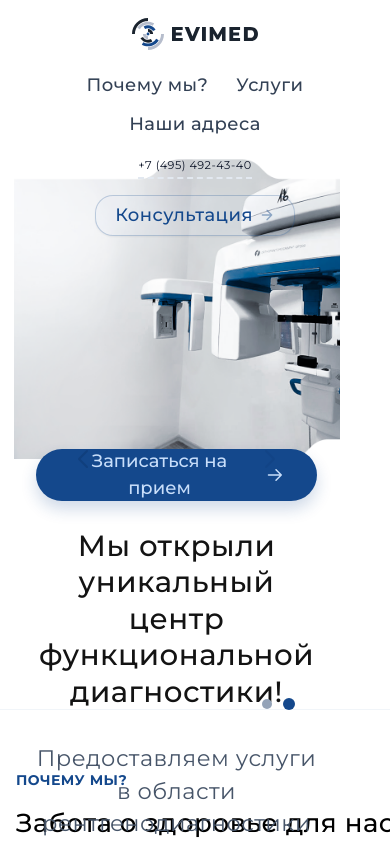
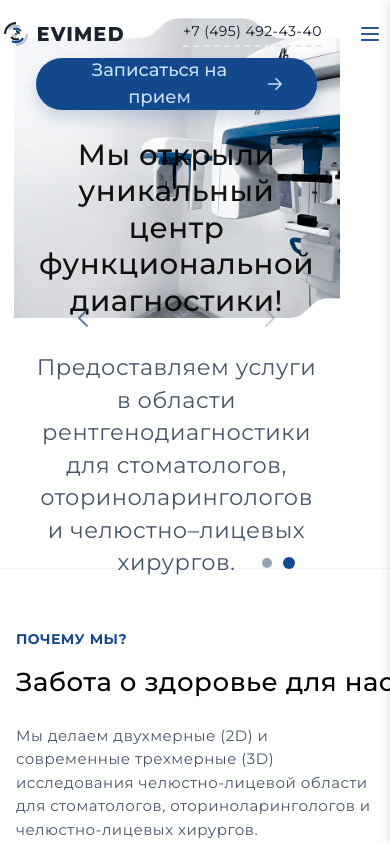
Before and after one commit to SaiyanSerguchev/evimed, a React app: page / in a window 390 px wide. Shown: the top 844 px of the page. Built offline with nearby package versions, Linux system fonts and the light colour scheme.

Commit message:
mobile header

```diff
--- a/src/components/HeaderSection.css
+++ b/src/components/HeaderSection.css
@@ -376,20 +376,255 @@
   }
 }
 
-@media (max-width: 480px) {
+/* Mobile Menu Button */
+.mobile-menu-button {
+  display: none;
+  background: none;
+  border: none;
+  padding: 8px;
+  margin-left: 12px;
+  cursor: pointer;
+  z-index: 1001;
+}
+
+.mobile-menu-button img {
+  display: block;
+  width: 24px;
+  height: 24px;
+}
+
+/* Mobile Menu Overlay */
+.mobile-menu-overlay {
+  display: none;
+  position: fixed;
+  top: 0;
+  left: 0;
+  right: 0;
+  bottom: 0;
+  background: rgba(0, 0, 0, 0.5);
+  z-index: 999;
+  opacity: 0;
+  transition: opacity 0.3s ease;
+  pointer-events: none;
+}
+
+.mobile-menu-overlay.active {
+  opacity: 1;
+  pointer-events: auto;
+}
+
+/* Mobile Menu */
+.mobile-menu {
+  position: fixed;
+  top: 0;
+  right: -100%;
+  width: 320px;
+  max-width: 100%;
+  height: 100vh;
+  background: #fff;
+  z-index: 1000;
+  transition: right 0.3s ease;
+  display: flex;
+  flex-direction: column;
+  box-shadow: -2px 0 10px rgba(0, 0, 0, 0.1);
+  overflow-y: auto;
+}
+
+.mobile-menu.active {
+  right: 0;
+}
+
+.mobile-menu-header {
+  display: flex;
+  justify-content: space-between;
+  align-items: center;
+  padding: 16px;
+  border-bottom: 1px solid #E5E7EB;
+}
+
+.close-menu {
+  background: none;
+  border: none;
+  font-size: 24px;
+  line-height: 1;
+  cursor: pointer;
+  color: #1F2937;
+  padding: 4px;
+}
+
+.mobile-nav {
+  display: flex;
+  flex-direction: column;
+  padding: 16px 0;
+  flex-grow: 1;
+}
+
+.mobile-nav-button {
+  padding: 14px 24px;
+  text-align: left;
+  background: none;
+  border: none;
+  font-size: 16px;
+  color: #1F2937;
+  cursor: pointer;
+  transition: background-color 0.2s;
+}
+
+.mobile-nav-button:hover {
+  background-color: #F3F4F6;
+}
+
+.mobile-contacts {
+  padding: 16px;
+  border-top: 1px solid #E5E7EB;
+  margin-top: auto;
+}
+
+.mobile-phone {
+  display: block;
+  font-size: 16px;
+  font-weight: 600;
+  color: #111827;
+  margin-bottom: 12px;
+  text-decoration: none;
+}
+
+.mobile-working-hours {
+  font-size: 14px;
+  color: #4B5563;
+  margin-bottom: 16px;
+  line-height: 1.5;
+}
+
+.mobile-working-hours span {
+  display: block;
+}
+
+.mobile-callback {
+  width: 100%;
+  padding: 12px 16px;
+  background-color: #14488C;
+  color: white;
+  border: none;
+  border-radius: 8px;
+  font-size: 14px;
+  font-weight: 500;
+  cursor: pointer;
+  transition: background-color 0.2s;
+}
+
+.mobile-callback:hover {
+  background-color: #0D3669;
+}
+
+/* Responsive Styles */
+@media (max-width: 768px) {
+  .header-section {
+    padding: 16px 0;
+  }
+
   .header-content {
-    padding: 0 var(--spacing-md);
+    height: auto;
+  }
+
+  .navigation {
+    display: none;
+  }
+
+  .mobile-menu-button {
+    display: block;
+  }
+
+
+
+  .consultation-button {
+    display: none;
+  }
+
+  .mobile-menu-overlay {
+    display: block;
   }
 
   .logo {
     gap: 8px;
   }
 
-  .logo-text {
-    font-size: var(--font-size-4xs-headline);
+  .logo-symbol {
+    width: 28px;
+    height: 28px;
   }
 
-  .phone-number {
-    font-size: var(--font-size-3xs-headline);
+  .logo-symbol img {
+    width: 28px;
+    height: 28px;
+  }
+
+  .logo-text {
+    height: 16px;
+  }
+
+  .logo-text img {
+    height: 16px;
+    width: auto;
   }
 }
+
+@media (max-width: 480px) {
+  .container  {
+    padding: 0 !important;
+  }
+
+  .header-content {
+    flex-direction: row;
+    justify-content: space-between;
+    align-items: center;
+    padding: 0;
+  }
+
+  .header-left{
+    width: auto;
+  }
+  .phone-number {
+    font-size: 14px;
+  }
+  .phone-dropdown-content {
+    display:none;
+  }
+
+  .header-right {
+    width: auto;
+    flex-direction:row;
+
+  }
+
+  .mobile-menu-button {
+    display: block;
+
+  }
+
+  .logo {
+    gap: 6px;
+  }
+
+  .logo-symbol {
+    width: 24px;
+    height: 24px;
+  }
+
+  .logo-symbol img {
+    width: 24px;
+    height: 24px;
+  }
+
+  .logo-text {
+    height: 14px;
+  }
+
+  .logo-text img {
+    height: 14px;
+  }
+
+  .mobile-menu {
+    width: 100%;
+  }
+}
--- a/src/components/HeaderSection.jsx
+++ b/src/components/HeaderSection.jsx
@@ -2,6 +2,7 @@ import React, { useState, useRef, useEffect } from 'react';
 import './HeaderSection.css';
 import SymbolLogo from '../assets/images/icons/Symbol_Logo.svg';
 import EvimedLogo from '../assets/images/icons/Evimed.svg';
+import HamburgerIcon from '../assets/images/icons/hamburger.svg';
 
 const HeaderSection = () => {
   const handleLogoClick = () => {
@@ -23,13 +24,18 @@ const HeaderSection = () => {
   };
 
   const [isDropdownOpen, setIsDropdownOpen] = useState(false);
+  const [isMobileMenuOpen, setIsMobileMenuOpen] = useState(false);
   const dropdownRef = useRef(null);
+  const mobileMenuRef = useRef(null);
 
-  // Close dropdown when clicking outside
+  // Close dropdown and mobile menu when clicking outside
   useEffect(() => {
     function handleClickOutside(event) {
       if (dropdownRef.current && !dropdownRef.current.contains(event.target)) {
         setIsDropdownOpen(false);
+      }
+      if (mobileMenuRef.current && !mobileMenuRef.current.contains(event.target) && !event.target.closest('.mobile-menu-button')) {
+        setIsMobileMenuOpen(false);
       }
     }
 
@@ -41,6 +47,19 @@ const HeaderSection = () => {
 
   const toggleDropdown = () => {
     setIsDropdownOpen(!isDropdownOpen);
+  };
+
+  const toggleMobileMenu = () => {
+    setIsMobileMenuOpen(!isMobileMenuOpen);
+  };
+
+  const closeMobileMenu = () => {
+    setIsMobileMenuOpen(false);
+  };
+
+  const handleMobileNavClick = (section) => {
+    closeMobileMenu();
+    handleNavClick(section);
   };
 
   return (
@@ -79,6 +98,7 @@ const HeaderSection = () => {
             </nav>
           </div>
           <div className="header-right">
+
             <div className="phone-section" ref={dropdownRef} onMouseEnter={toggleDropdown} onMouseLeave={toggleDropdown}>
               <a
                 href="tel:+74954924340"
@@ -110,6 +130,9 @@ const HeaderSection = () => {
                 </div>
               )}
             </div>
+            <button className="mobile-menu-button" onClick={toggleMobileMenu} aria-label="Открыть меню" aria-expanded={isMobileMenuOpen}>
+              <img src={HamburgerIcon} alt="Меню" width={24} height={24} />
+            </button>
             <button className="consultation-button" onClick={handleConsultationClick} aria-label="Получить консультацию">
               <span>Консультация</span>
               <svg className="arrow-icon" width="16" height="16" viewBox="0 0 18 18" fill="none" aria-hidden="true">
@@ -119,6 +142,52 @@ const HeaderSection = () => {
           </div>
         </div>
       </div>
+
+      {/* Mobile Menu */}
+      <div className={`mobile-menu-overlay ${isMobileMenuOpen ? 'active' : ''}`} onClick={closeMobileMenu}></div>
+      <div ref={mobileMenuRef} className={`mobile-menu ${isMobileMenuOpen ? 'active' : ''}`}>
+        <div className="mobile-menu-header">
+          <div className="logo" onClick={() => { handleLogoClick(); closeMobileMenu(); }}>
+            <div className="logo-symbol">
+              <img src={SymbolLogo} alt="Evimed Symbol" width="28" height="28" />
+            </div>
+            <img src={EvimedLogo} alt="Evimed" className="logo-text" width="96" height="16" />
+          </div>
+          <button className="close-menu" onClick={closeMobileMenu} aria-label="Закрыть меню">
+            &times;
+          </button>
+        </div>
+        <nav className="mobile-nav">
+          <button
+            className="mobile-nav-button"
+            onClick={() => handleMobileNavClick('advantages')}
+          >
+            Почему мы?
+          </button>
+          <button
+            className="mobile-nav-button"
+            onClick={() => handleMobileNavClick('services')}
+          >
+            Услуги
+          </button>
+          <button
+            className="mobile-nav-button"
+            onClick={() => handleMobileNavClick('contacts')}
+          >
+            Наши адреса
+          </button>
+        </nav>
+        <div className="mobile-contacts">
+          <a href="tel:+74954924340" className="mobile-phone">+7 (495) 492-43-40</a>
+          <div className="mobile-working-hours">
+            <span>Время работы:</span>
+            <span>Ежедневно <b>10:00-20:00</b></span>
+          </div>
+          <button className="mobile-callback" onClick={() => { handleConsultationClick(); closeMobileMenu(); }}>
+            Обратный звонок
+          </button>
+        </div>
+      </div>
     </header>
   );
 };
--- a/src/components/HeroBanner.css
+++ b/src/components/HeroBanner.css
@@ -151,13 +151,13 @@
   top: 50%;
   left: 50%;
   transform: translate(-50%, -50%);
-  z-index: 4;
   display: flex;
   justify-content: space-between;
   align-items: center;
   width: 100%;
   height: 100%;
   pointer-events: none;
+  z-index: 6;
 }
 
 .slider-arrows {
@@ -208,8 +208,8 @@
 }
 
 .slider-dot {
-  width: 8px;
-  height: 8px;
+  width: 9px;
+  height: 9px;
   border-radius: 50%;
   background: var(--color-grey-400);
   cursor: pointer;
@@ -261,7 +261,7 @@
   }
 
   .hero-image {
-    position: relative;
+    /*position: relative;*/
     order: 1;
     height: 300px;
     justify-content: center;
--- a/src/components/HeroBanner.jsx
+++ b/src/components/HeroBanner.jsx
@@ -101,8 +101,8 @@ const HeroBanner = () => {
         </div>
 
         <div className="slider-dots">
-          <div className={`slider-dot ${currentSlide === 0 ? 'active' : ''}`}></div>
-          <div className={`slider-dot ${currentSlide === 1 ? 'active' : ''}`}></div>
+          <button className={`slider-dot ${currentSlide === 0 ? 'active' : ''}`} onClick={prevSlide} disabled={currentSlide === 0}></button>
+          <button className={`slider-dot ${currentSlide === 1 ? 'active' : ''}`} onClick={nextSlide} disabled={currentSlide === totalSlides - 1}></button>
         </div>
       </div>
     </section>
```
Also changed, not shown: src/assets/images/icons/hamburger.svg (added).
